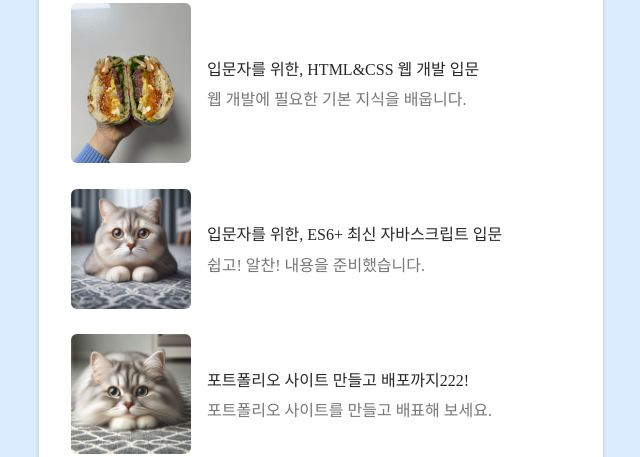
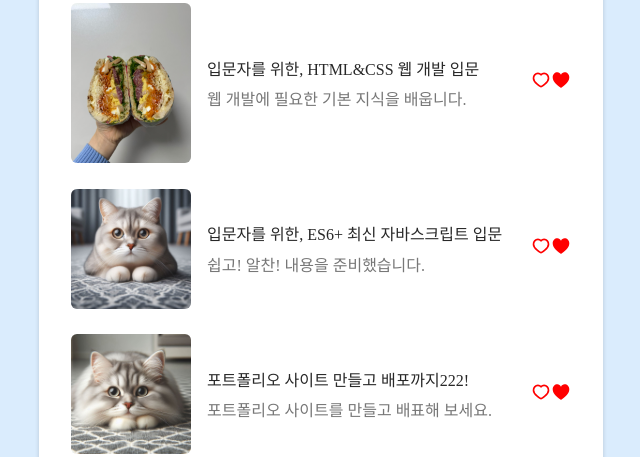
Before and after one commit to yongjinjung/learn-react, a React (Vite) app: page / in a window 1280 px wide. Shown: the part 201-658 px from the top of the page, without its empty margins (319-959 px from the left). Built offline with nearby package versions, Linux system fonts and the light colour scheme.

Commit message:
조건부 렌더링

```diff
--- a/src/App.css
+++ b/src/App.css
@@ -80,3 +80,8 @@ main {
 .btn > .fa-link {
   color: #393939;
 }
+
+.icon-heart {
+  width: 20px;
+  color: red;
+}
--- a/src/App.jsx
+++ b/src/App.jsx
@@ -7,16 +7,21 @@ function App() {
       title:'입문자를 위한, HTML&CSS 웹 개발 입문',
 		  descript:'웹 개발에 필요한 기본 지식을 배웁니다.',
 		  thumbnail: '/imgs/htmlcss.jpg',
+      isFavorite: true,
     },
     {
       title:'입문자를 위한, ES6+ 최신 자바스크립트 입문',
       descript:'쉽고! 알찬! 내용을 준비했습니다.',
       thumbnail: '/imgs/js.jpeg',
+      isFavorite: false,
+
     },
     {
       title:'포트폴리오 사이트 만들고 배포까지222!',
       descript:'포트폴리오 사이트를 만들고 배표해 보세요.',
       thumbnail: '/imgs/portfolio.jpeg',
+      isFavorite: true,
+
     }
   ]
   return (
--- a/src/components/course/CourseItem.jsx
+++ b/src/components/course/CourseItem.jsx
@@ -19,6 +19,12 @@ export default function CourseItem({title, descript, thumbnail}){
           <div className="course__title">{title}</div>
           <div className="course__description">{descript}</div>
         </div>
+        <div className="course__icons">
+          <button className="btn">
+            <img className="icon-heart" src="/imgs/heart-icon.svg" alt="" />
+            <img className="icon-heart" src="/imgs/heart-fill-icon.svg" alt="" />
+          </button>
+        </div>
       </article>
   );
 }
```
Also changed, not shown: public/imgs/heart-fill-icon.svg (added), public/imgs/heart-icon.svg (added).
